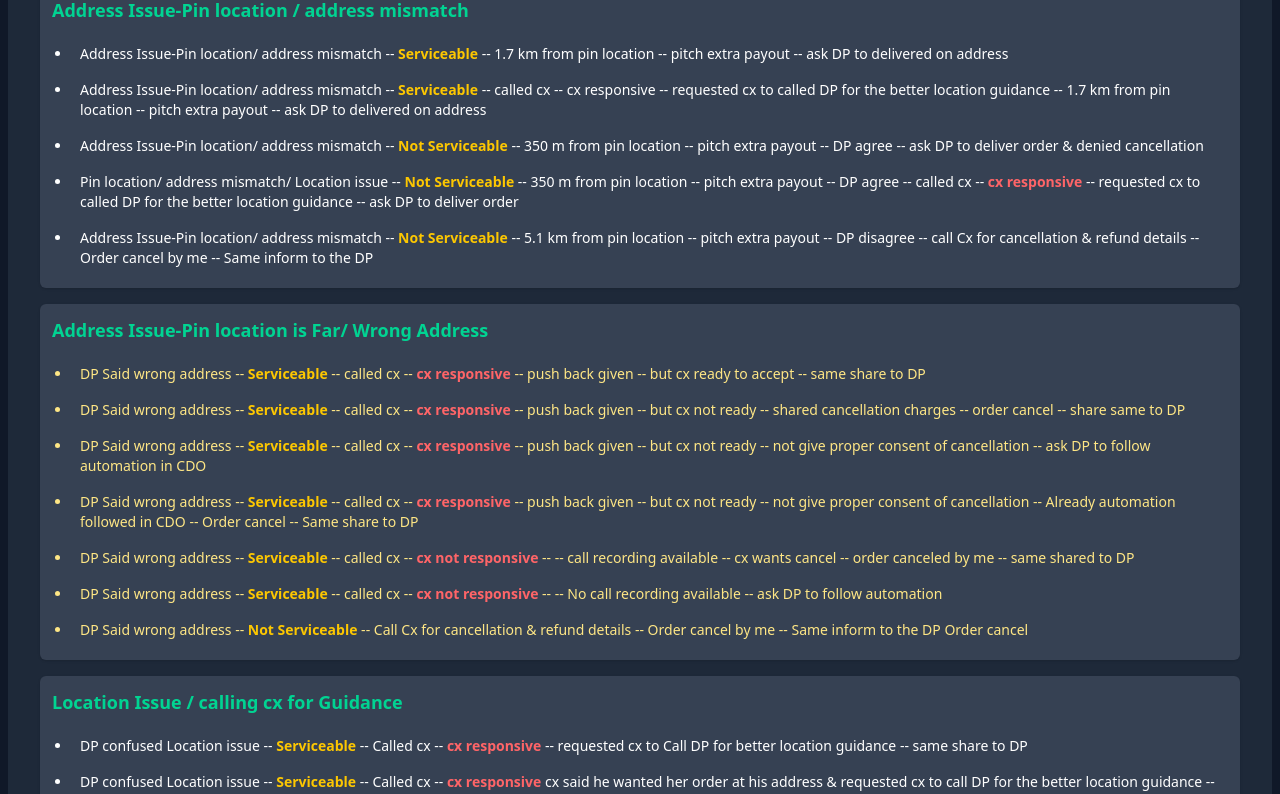
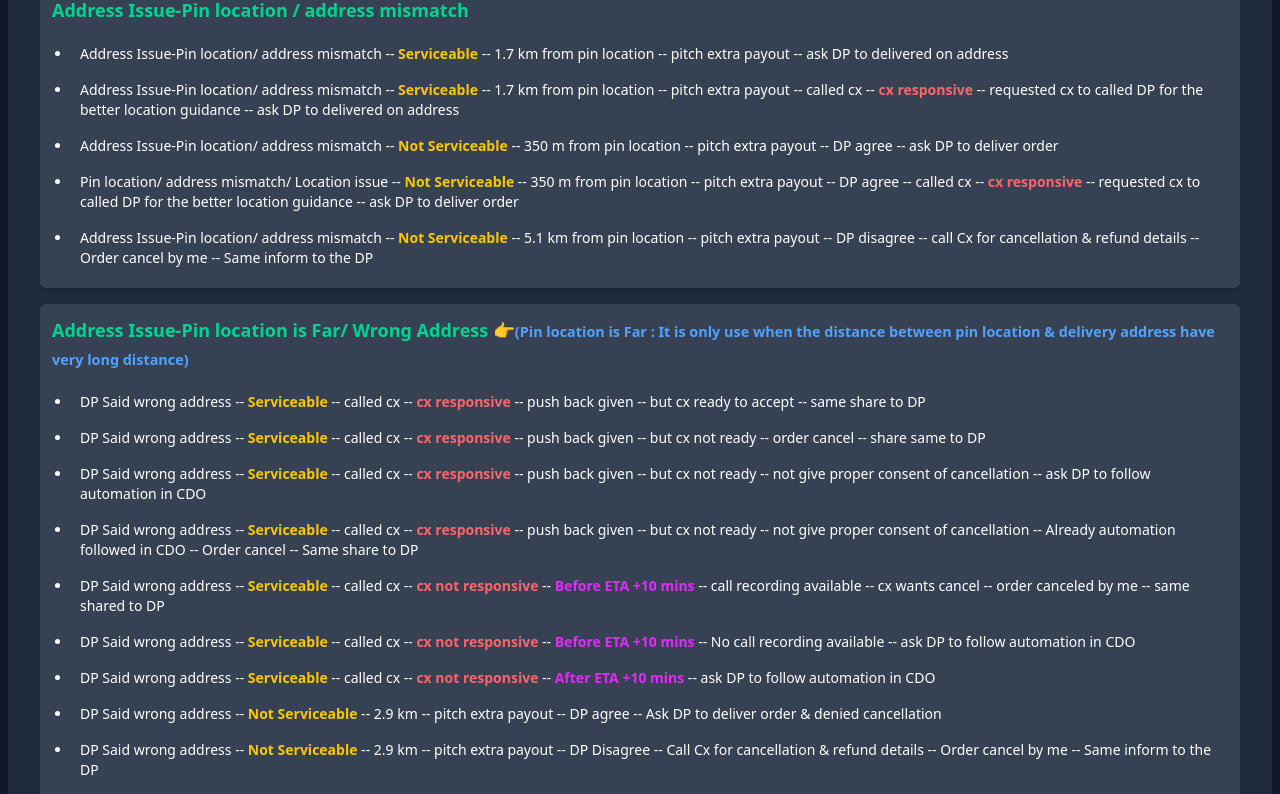
Before and after one commit to Code-with-Sahani/Blinket-DP, a React (Vite) app: page / in a window 1280 px wide. Shown: the part 7560-8354 px from the top of the page. Built offline with nearby package versions, Linux system fonts and the light colour scheme.

Commit message:
Update AddressIssue.jsx

```diff
--- a/src/Components/AddressIssue.jsx
+++ b/src/Components/AddressIssue.jsx
@@ -27,10 +27,10 @@ const AddressIssue = () => {
                         </li>
 
                         <li className="p-2">
-                            Address Issue-Pin location/ address mismatch -- <strong className="text-yellow-400 font-semibold">Serviceable</strong>  -- called cx -- cx responsive -- requested cx to called DP for the better location guidance -- 1.7 km from pin location  -- pitch extra payout -- ask DP to delivered on address
+                            Address Issue-Pin location/ address mismatch -- <strong className="text-yellow-400 font-semibold">Serviceable</strong> -- 1.7 km from pin location  -- pitch extra payout  -- called cx -- <strong className="text-red-400 font-semibold">cx responsive</strong> -- requested cx to called DP for the better location guidance -- ask DP to delivered on address
                         </li>
 
-                        <li className='p-2'>Address Issue-Pin location/ address mismatch -- <strong className="text-yellow-400 font-semibold">Not Serviceable</strong> -- 350 m from pin location -- pitch extra payout -- DP agree -- ask DP to deliver order & denied cancellation
+                        <li className='p-2'>Address Issue-Pin location/ address mismatch -- <strong className="text-yellow-400 font-semibold">Not Serviceable</strong> -- 350 m from pin location -- pitch extra payout -- DP agree -- ask DP to deliver order
                         </li>
 
                         <li className='p-2'>Pin location/ address mismatch/ Location issue -- <strong className="text-yellow-400 font-semibold">Not Serviceable</strong> -- 350 m from pin location -- pitch extra payout -- DP agree -- called cx -- <strong className="text-red-400 font-semibold">cx responsive</strong> -- requested cx to called DP for the better location guidance -- ask DP to deliver order
@@ -43,23 +43,25 @@ const AddressIssue = () => {
                 </div>
 
                 <div className="p-3 bg-gray-700 rounded-md shadow">
-                    <h3 className="text-lg font-semibold text-emerald-400 mb-3">Address Issue-Pin location is Far/ Wrong Address </h3>
-                    <ul className="list-disc pl-5 text-amber-200" >
+                    <h3 className="text-lg font-semibold text-emerald-400 mb-3">Address Issue-Pin location is Far/ Wrong Address  &#128073;<small className='text-blue-400'>(Pin location is Far : It is only use when the distance between pin location & delivery address have very long distance)</small></h3>
+                    <ul className="list-disc pl-5 text-white" >
                         <li className="p-2">DP Said wrong address -- <strong className="text-yellow-400 font-semibold">Serviceable</strong> -- called cx -- <strong className="text-red-400 font-semibold">cx responsive</strong> -- push back given -- but cx ready to accept -- same share to DP</li>
 
-                        <li className="p-2">DP Said wrong address -- <strong className="text-yellow-400 font-semibold">Serviceable</strong> -- called cx -- <strong className="text-red-400 font-semibold">cx responsive</strong> -- push back given -- but cx not ready -- shared cancellation charges -- order cancel -- share same to DP</li>
+                        <li className="p-2">DP Said wrong address -- <strong className="text-yellow-400 font-semibold">Serviceable</strong> -- called cx -- <strong className="text-red-400 font-semibold">cx responsive</strong> -- push back given -- but cx not ready -- order cancel -- share same to DP</li>
 
                         <li className="p-2">DP Said wrong address -- <strong className="text-yellow-400 font-semibold">Serviceable</strong> -- called cx -- <strong className="text-red-400 font-semibold">cx responsive</strong> -- push back given -- but cx not ready -- not give proper consent of cancellation -- ask DP to follow automation in CDO</li>
 
                         <li className="p-2">DP Said wrong address -- <strong className="text-yellow-400 font-semibold">Serviceable</strong> -- called cx -- <strong className="text-red-400 font-semibold">cx responsive</strong> -- push back given -- but cx not ready -- not give proper consent of cancellation -- Already automation followed in CDO -- Order cancel -- Same share to DP</li>
 
-                        <li className="p-2">DP Said wrong address -- <strong className="text-yellow-400 font-semibold">Serviceable</strong> -- called cx -- <strong className="text-red-400 font-semibold">cx not responsive</strong> -- -- call recording available -- cx wants cancel -- order canceled by me -- same shared to DP</li>
+                        <li className="p-2">DP Said wrong address -- <strong className="text-yellow-400 font-semibold">Serviceable</strong> -- called cx -- <strong className="text-red-400 font-semibold">cx not responsive</strong> -- <strong className="text-fuchsia-500 font-semibold">Before ETA +10 mins</strong> -- call recording available -- cx wants cancel -- order canceled by me -- same shared to DP</li>
 
-                        <li className="p-2">DP Said wrong address -- <strong className="text-yellow-400 font-semibold">Serviceable</strong> -- called cx -- <strong className="text-red-400 font-semibold">cx not responsive</strong> -- -- No call recording available -- ask DP to follow automation</li>
+                        <li className="p-2">DP Said wrong address -- <strong className="text-yellow-400 font-semibold">Serviceable</strong> -- called cx -- <strong className="text-red-400 font-semibold">cx not responsive</strong> -- <strong className="text-fuchsia-500 font-semibold">Before ETA +10 mins</strong> -- No call recording available -- ask DP to follow automation in CDO</li>
 
+                        <li className="p-2">DP Said wrong address -- <strong className="text-yellow-400 font-semibold">Serviceable</strong> -- called cx -- <strong className="text-red-400 font-semibold">cx not responsive</strong> -- <strong className="text-fuchsia-500 font-semibold">After ETA +10 mins</strong> -- ask DP to follow automation in CDO </li>
 
+                        <li className="p-2">DP Said wrong address -- <strong className="text-yellow-400 font-semibold">Not Serviceable</strong> -- 2.9 km -- pitch extra payout -- DP agree -- Ask DP to deliver order & denied cancellation </li>
 
-                        <li className="p-2">DP Said wrong address -- <strong className="text-yellow-400 font-semibold">Not Serviceable</strong> -- Call Cx for cancellation & refund details -- Order cancel by me -- Same inform to the DP Order cancel</li>
+                        <li className="p-2">DP Said wrong address -- <strong className="text-yellow-400 font-semibold">Not Serviceable</strong> -- 2.9 km -- pitch extra payout -- DP Disagree -- Call Cx for cancellation & refund details -- Order cancel by me -- Same inform to the DP</li>
 
                     </ul>
                 </div>
@@ -69,8 +71,10 @@ const AddressIssue = () => {
                     <h3 className="text-lg font-semibold text-emerald-400 mb-3">Location Issue / calling cx for Guidance</h3>
                     <ul className="list-disc pl-5">
                         <li className="p-2">DP confused Location issue -- <strong className="text-yellow-400 font-semibold">Serviceable</strong> -- Called cx -- <strong className="text-red-400 font-semibold">cx responsive</strong> -- requested cx to Call DP for better location guidance -- same share to DP</li>
-                        <li className="p-2">DP confused Location issue -- <strong className="text-yellow-400 font-semibold">Serviceable</strong> -- Called cx -- <strong className="text-red-400 font-semibold">cx responsive</strong> cx said he wanted her order at his address & requested cx to call DP for the better location guidance -- pitch extra payout -- share same to the DP
+                        <li className="p-2">DP confused Location issue -- <strong className="text-yellow-400 font-semibold">Serviceable</strong> -- Called cx -- <strong className="text-red-400 font-semibold">cx responsive</strong> -- cx said he wanted his order at his pin location -- share same to the DP</li>
+                        <li className="p-2">DP confused Location issue -- <strong className="text-yellow-400 font-semibold">Serviceable</strong> -- Called cx -- <strong className="text-red-400 font-semibold">cx responsive</strong> -- cx said he wanted his order at his address & requested cx to call DP for the better location guidance -- pitch extra payout -- share same to the DP
                         </li>
+
                         <li className='p-2'>DP confused Location issue -- <strong className="text-yellow-400 font-semibold">Serviceable</strong> -- Called cx -- <strong className="text-red-400 font-semibold">cx not responsive</strong> -- requested the rider for few more attempt and asked to wait -- asked to follow the automation process after ETA+10mins-- DP agreed
                         </li>
                         <li className='p-2'>DP confused Location issue -- <strong className="text-yellow-400 font-semibold">Serviceable</strong> -- Called cx -- <strong className="text-red-400 font-semibold">cx not responsive</strong> -- CNR attempt available -- order canceled -- shared the same with DP
```
